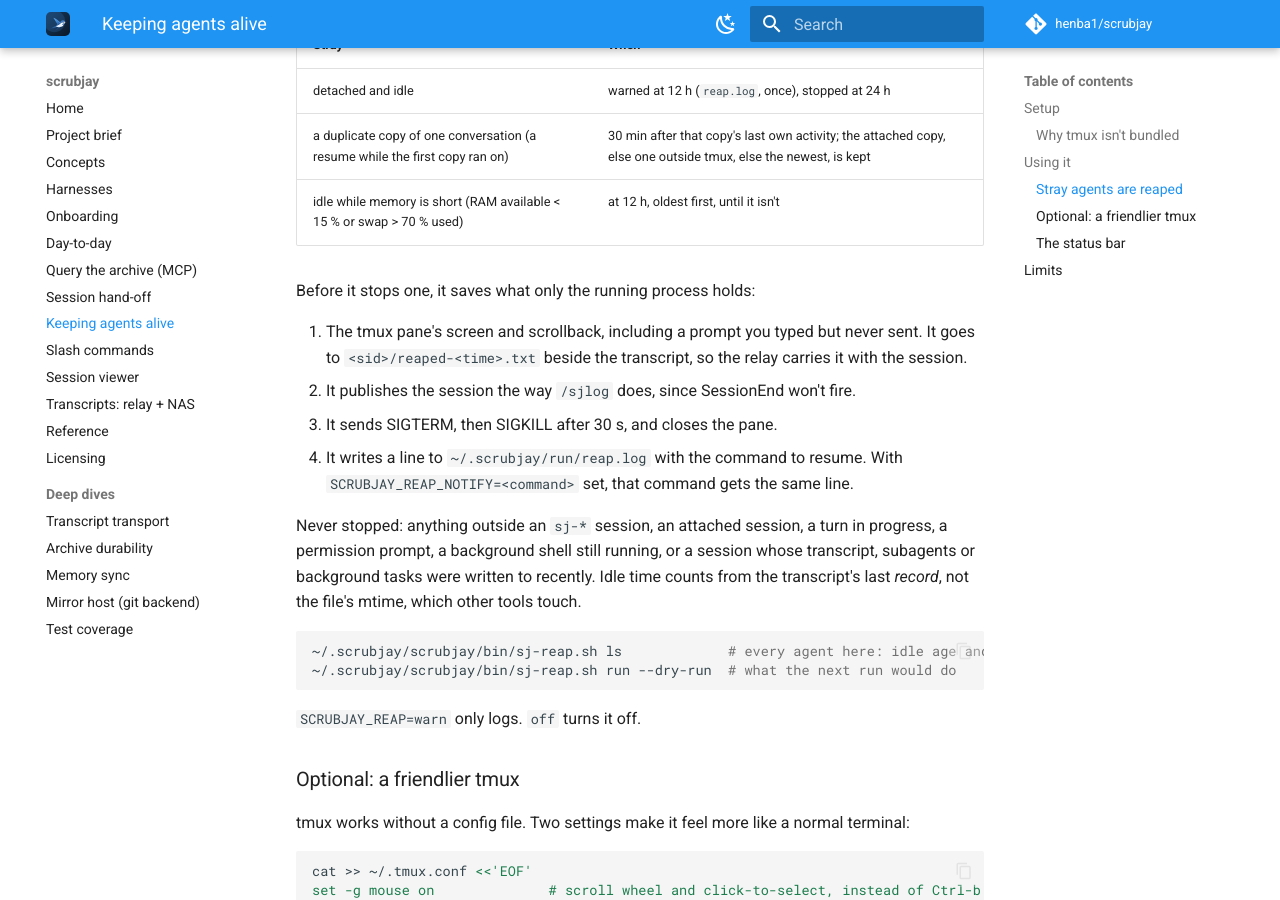
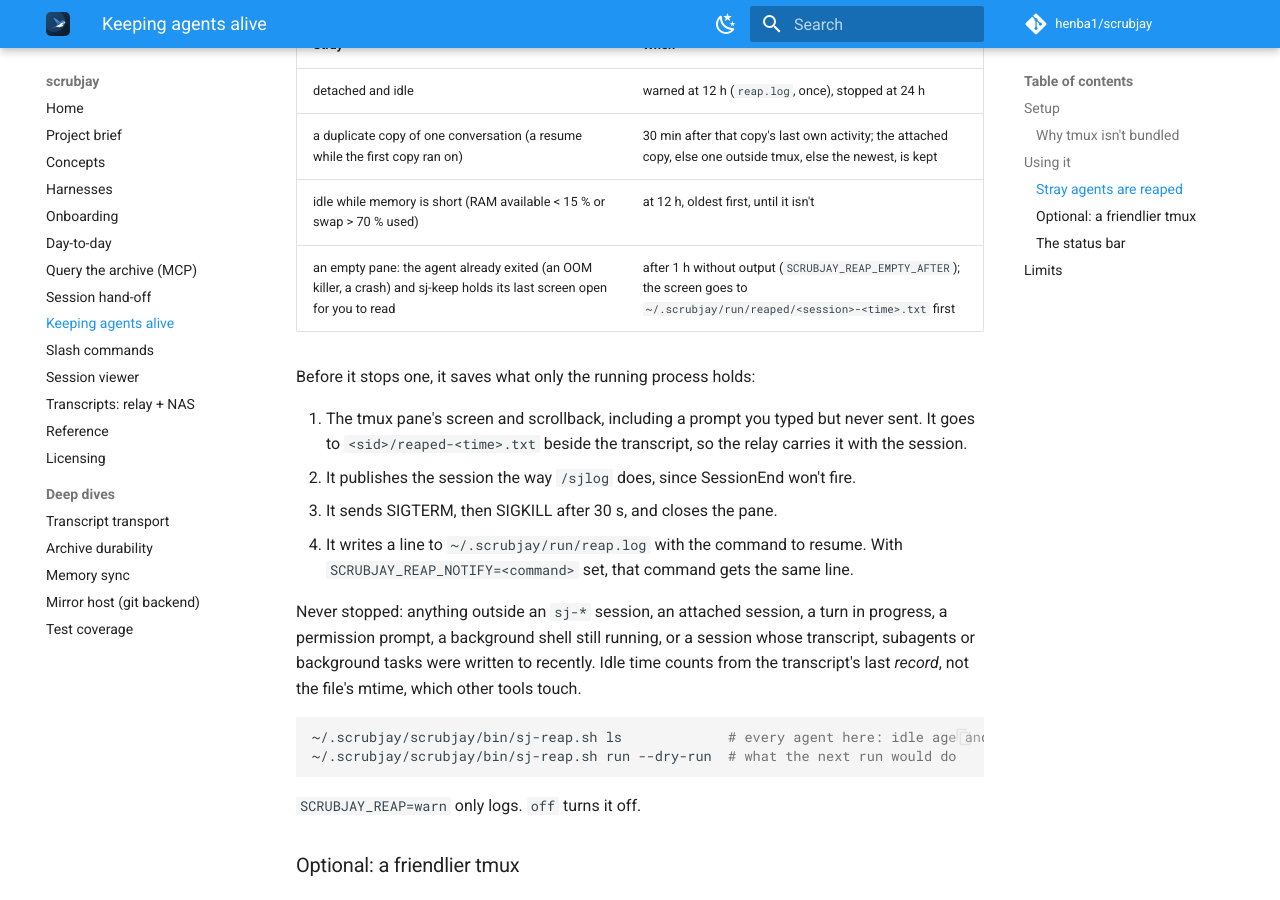
Before and after one commit to henba1/scrubjay, an MkDocs documentation site: the page built from docs/keep-alive.md, in a window 1280 px wide and 900 px high, scrolled down 2395 px. Built offline with MkDocs 1.6.1 and Material for MkDocs 9.7.7, drawn with Linux system fonts in a browser that asks for light colours; comment, search, counter and statistics services are not loaded.

Commit message:
sj-reap: close empty panes whose agent already exited (#125)
An agent killed from outside (seen: five claude processes SIGTERMed at once,
status 143, very likely earlyoom) leaves its sj-* session behind: sj-keep's
"press Enter to close" keeps the pane open so the last screen can be read, and
nothing ever came back to it.

sj-reap now also finds detached sj-* panes started by sj-keep --inner whose
process has no children left and that show sj-keep's own exit line. After
SCRUBJAY_REAP_EMPTY_AFTER (default 1 h) without output, the screen is saved
to <run>/reaped/<session>-<time>.txt, the pane is closed and reap.log says
why the agent ended. ls lists them, run --dry-run and warn mode only report.

Tests: 11 new checks (listed with the exit reason, kept while recent, never
attached / non-sj-keep / still has a child, dry run, close, screen, log).
Full suite 1308 passed.

Co-authored-by: Claude <noreply@anthropic.com>

```diff
--- a/docs/keep-alive.md
+++ b/docs/keep-alive.md
@@ -84,6 +84,7 @@ a small box that runs out of memory resets. So `bin/sj-reap.sh` runs from cron e
 | detached and idle | warned at 12 h (`reap.log`, once), stopped at 24 h |
 | a duplicate copy of one conversation (a resume while the first copy ran on) | 30 min after that copy's last own activity; the attached copy, else one outside tmux, else the newest, is kept |
 | idle while memory is short (RAM available < 15 % or swap > 70 % used) | at 12 h, oldest first, until it isn't |
+| an empty pane: the agent already exited (an OOM killer, a crash) and sj-keep holds its last screen open for you to read | after 1 h without output (`SCRUBJAY_REAP_EMPTY_AFTER`); the screen goes to `~/.scrubjay/run/reaped/<session>-<time>.txt` first |
 
 Before it stops one, it saves what only the running process holds:
 
```
Also changed, not shown: AGENTS.md (+2 -1 lines), 2 other files.
